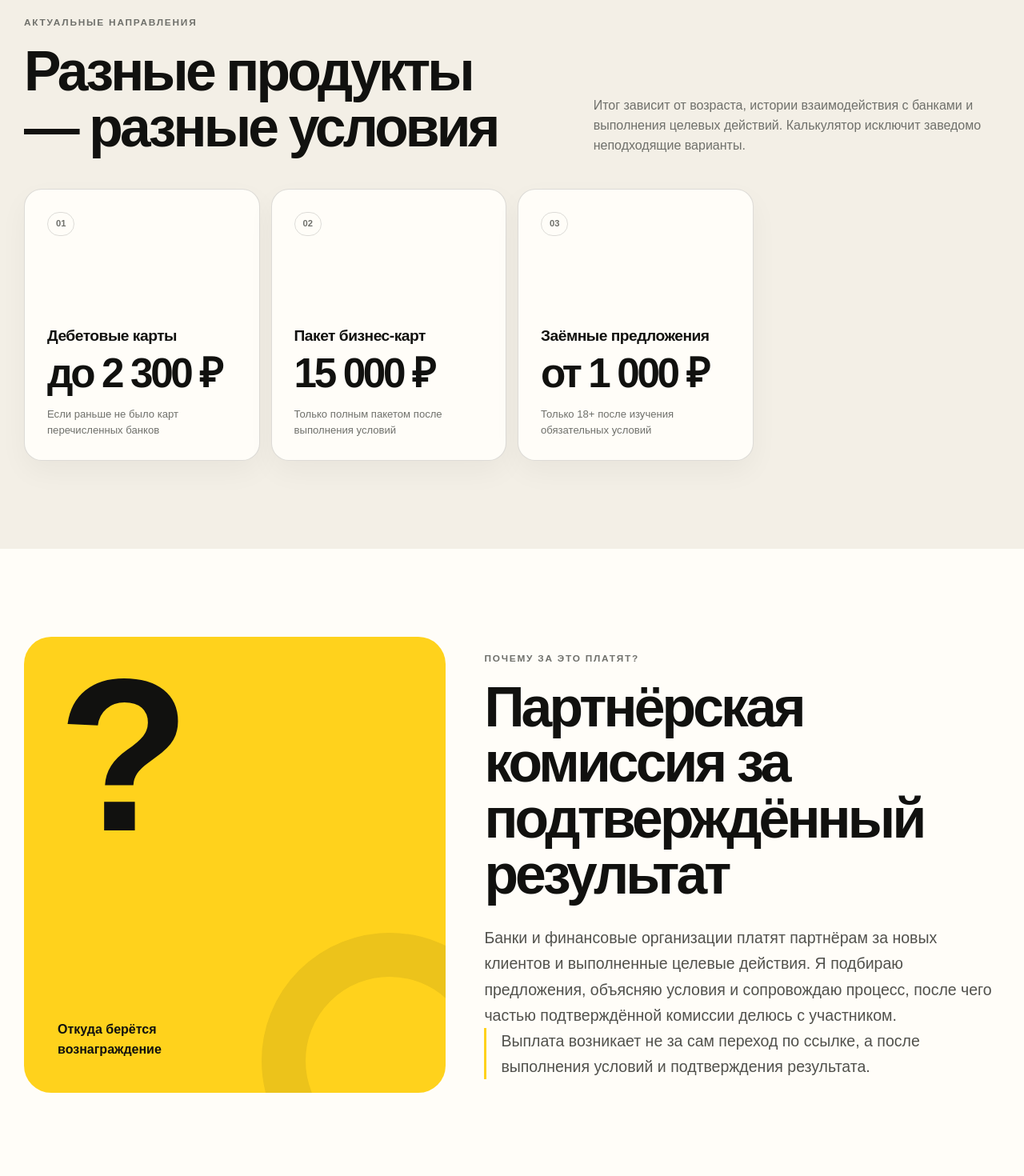
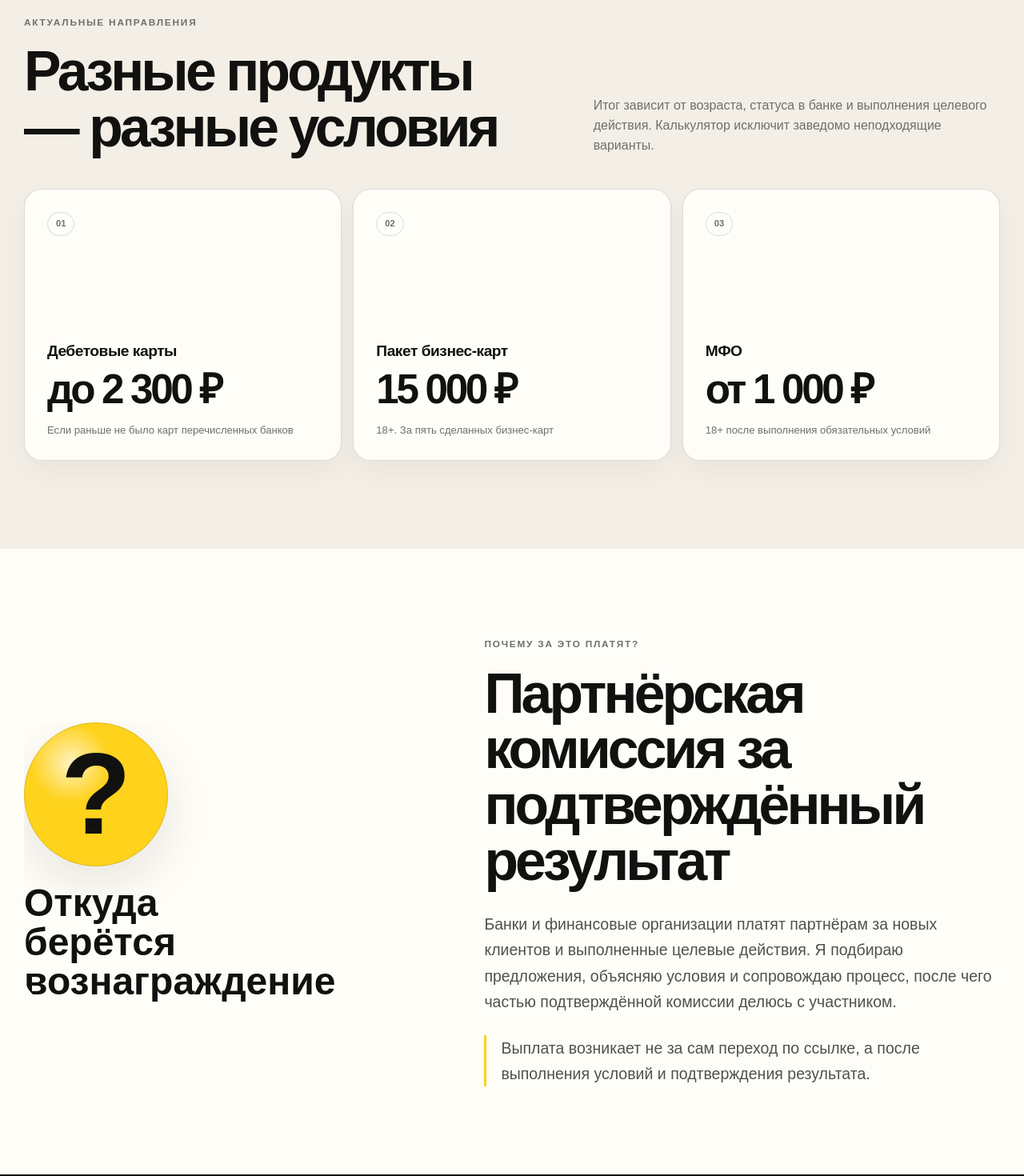
Before and after one commit to Dan1Xooo/moneyroad, a Next.js app: page / in a window 1280 px wide. Shown: the part 1120-2590 px from the top of the page at 80% size. Built offline with nearby package versions, Linux system fonts and the light colour scheme; no server answers.

Commit message:
Refine homepage copy and process visuals

```diff
--- a/app/globals.css
+++ b/app/globals.css
@@ -717,40 +717,45 @@ h3 {
 
 .big-question {
   position: relative;
-  display: flex;
-  min-height: 400px;
-  flex-direction: column;
-  justify-content: space-between;
+  display: grid;
+  min-height: 0;
+  gap: 22px;
   overflow: hidden;
   border-radius: var(--radius-lg);
-  padding: 30px;
-  background: var(--yellow);
+  padding: 0;
+  background: transparent;
 }
 
 .big-question::after {
-  position: absolute;
-  right: -90px;
-  bottom: -120px;
-  width: 320px;
-  height: 320px;
-  border: 55px solid rgba(17, 17, 15, 0.08);
+  content: none;
+}
+
+.big-question span {
+  display: grid;
+  width: clamp(96px, 34vw, 180px);
+  aspect-ratio: 1;
+  place-items: center;
+  border: 1px solid rgba(17, 17, 15, 0.12);
   border-radius: 50%;
-  content: "";
-}
-
-.big-question span {
-  font-size: clamp(7rem, 40vw, 17rem);
+  background:
+    radial-gradient(circle at 32% 28%, rgba(255, 255, 255, 0.72), transparent 28%),
+    var(--yellow);
+  box-shadow: 0 22px 60px rgba(17, 17, 15, 0.1);
+  font-size: clamp(4.8rem, 25vw, 9rem);
   font-weight: 850;
-  letter-spacing: -0.1em;
-  line-height: 0.78;
+  letter-spacing: 0;
+  line-height: 1;
 }
 
 .big-question p {
   position: relative;
   z-index: 1;
-  max-width: 230px;
+  max-width: 320px;
   margin: 0;
+  color: var(--ink);
+  font-size: clamp(1.8rem, 8vw, 3rem);
   font-weight: 700;
+  line-height: 1.02;
 }
 
 .explanation-copy {
@@ -768,6 +773,7 @@ h3 {
 }
 
 .accent-note {
+  margin-top: 26px;
   border-left: 3px solid var(--yellow);
   padding-left: 18px;
 }
@@ -777,13 +783,7 @@ h3 {
 }
 
 .process-section::before {
-  position: absolute;
-  top: 0;
-  left: 12%;
-  width: 1px;
-  height: 100%;
-  background: var(--line-dark);
-  content: "";
+  content: none;
 }
 
 .steps-grid {
@@ -2474,7 +2474,10 @@ h3 {
     display: none;
   }
 
-  .category-grid,
+  .category-grid {
+    grid-template-columns: repeat(3, minmax(0, 1fr));
+  }
+
   .steps-grid {
     grid-template-columns: repeat(4, minmax(0, 1fr));
   }
@@ -2485,8 +2488,8 @@ h3 {
   }
 
   .big-question {
-    min-height: 570px;
-    padding: 42px;
+    min-height: 0;
+    padding: 0;
   }
 
   .step-card {
--- a/app/page.tsx
+++ b/app/page.tsx
@@ -17,7 +17,7 @@ const exampleTotal = debitTotal + businessPayout + loanPayout * 2;
 const exampleRows = [
   ["Дебетовые карты", `до ${formatMoney(debitTotal)}`],
   ["Пакет бизнес-карт", formatMoney(businessPayout)],
-  ["Два заёмных предложения", formatMoney(loanPayout * 2)],
+  ["Два МФО-предложения", formatMoney(loanPayout * 2)],
 ];
 
 const categoryCards = [
@@ -31,13 +31,13 @@ const categoryCards = [
     number: "02",
     label: "Пакет бизнес-карт",
     amount: formatMoney(businessPayout),
-    note: "Только полным пакетом после выполнения условий",
+    note: "18+. За пять сделанных бизнес-карт",
   },
   {
     number: "03",
-    label: "Заёмные предложения",
+    label: "МФО",
     amount: `от ${formatMoney(loanPayout)}`,
-    note: "Только 18+ после изучения обязательных условий",
+    note: "18+ после выполнения обязательных условий",
   },
 ];
 
@@ -76,7 +76,7 @@ function HeroVisual() {
         <div className="calc-preview-head">
           <span>Пример расчёта</span>
         </div>
-        <p>До {formatMoney(exampleTotal)} при доступности выбранных предложений</p>
+        <p>До {formatMoney(exampleTotal)} при выборе этих предложений</p>
         <strong>До {formatMoney(exampleTotal)}</strong>
         <div className="calc-example-list">
           {exampleRows.map(([label, amount]) => (
@@ -87,8 +87,8 @@ function HeroVisual() {
           ))}
         </div>
         <small>
-          Это пример. Персональная сумма зависит от возраста, статуса нового клиента и
-          выбранных предложений.
+          Это пример. Сумма зависит от возраста, статуса для банка: новый клиент или
+          старый.
         </small>
       </div>
     </div>
@@ -144,8 +144,8 @@ export default function Home() {
               <h2>Разные продукты — разные условия</h2>
             </div>
             <p>
-              Итог зависит от возраста, истории взаимодействия с банками и выполнения
-              целевых действий. Калькулятор исключит заведомо неподходящие варианты.
+              Итог зависит от возраста, статуса в банке и выполнения целевого действия.
+              Калькулятор исключит заведомо неподходящие варианты.
             </p>
           </div>
           <div className="category-grid">
```
